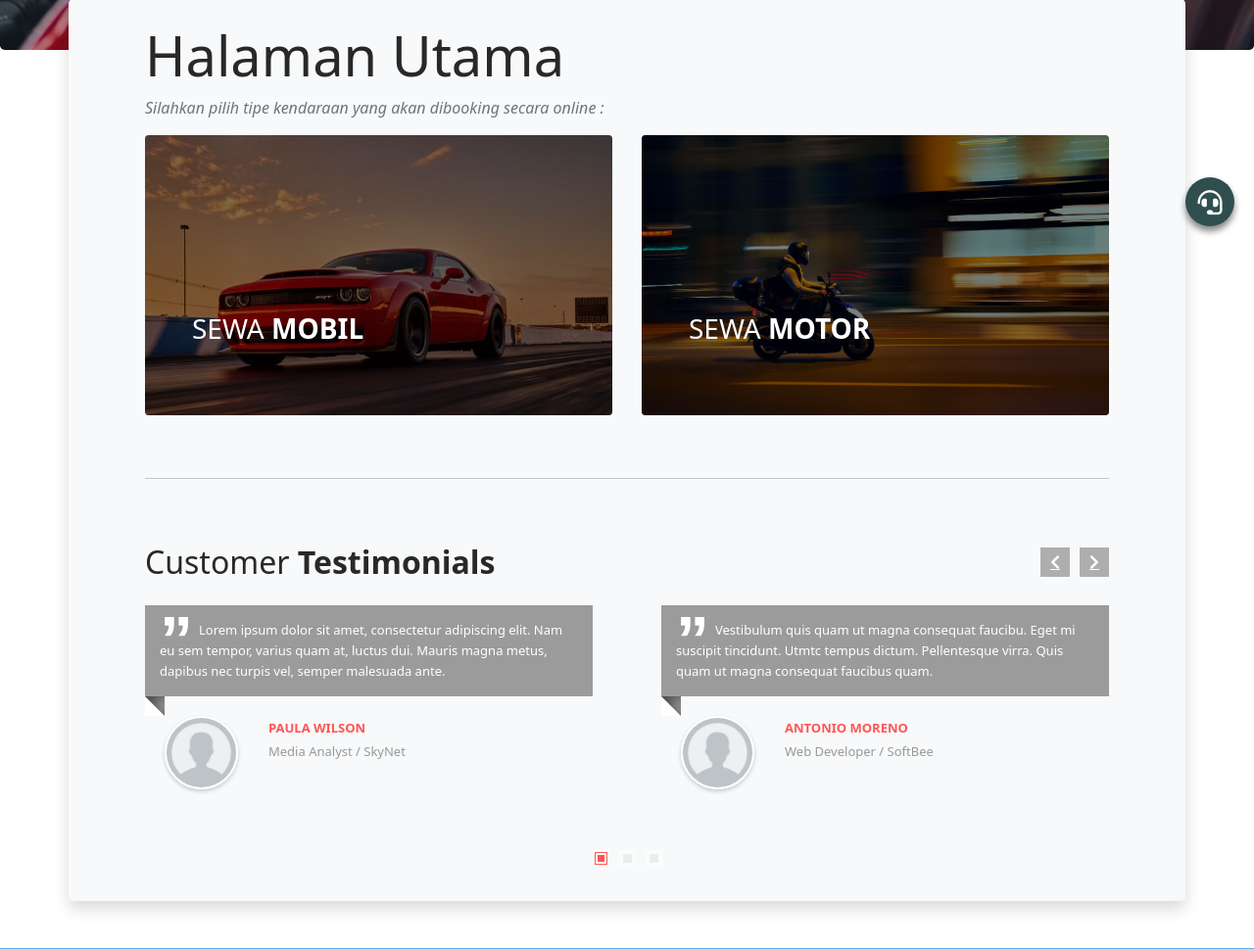
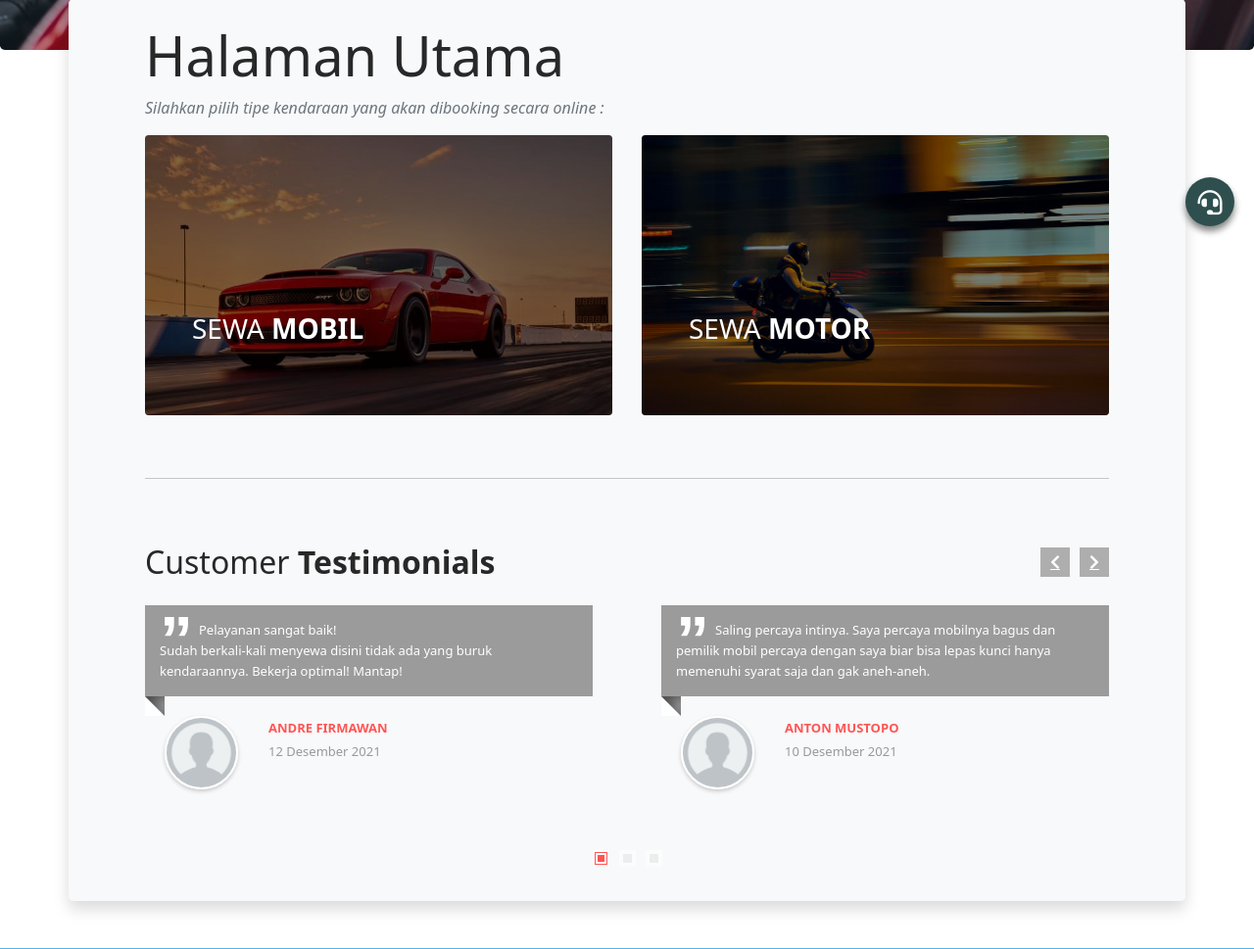
Before and after one commit to Ywai51/rentalsite, a Django app: page / in a window 1280 px wide. Shown: the part 549-1518 px from the top of the page at 98% size. Run offline with Django 3.2, Linux system fonts and the light colour scheme.

Commit message:
fixing up

```diff
--- a/akun/models.py
+++ b/akun/models.py
@@ -3,9 +3,8 @@ from django.contrib.auth.models import AbstractBaseUser, PermissionsMixin, BaseU
 from django.db.models.fields import DateTimeField
 from django.utils import timezone
 
-# Create your models here.
+
 class AkunManager(BaseUserManager):
-
     def create_superuser(self, email, nama, no_hp, password, **other_fields):
         other_fields.setdefault('is_staff', True)
         other_fields.setdefault('is_superuser', True)
@@ -29,7 +28,6 @@ class AkunManager(BaseUserManager):
         user.save()
         return user
 
-
 class NewAkun(AbstractBaseUser,PermissionsMixin):
 
     email = models.EmailField(verbose_name="email", max_length=254, unique=True)
--- a/akun/views.py
+++ b/akun/views.py
@@ -6,7 +6,7 @@ from akun.forms import FormAkun
 from .models import NewAkun
 from booking.models import bookMobil,bookMotor
 
-# Create your views here.
+
 def index(request):
     #cek user login/belum
     if request.user.is_authenticated:
--- a/templates/home/index.html
+++ b/templates/home/index.html
@@ -84,31 +84,28 @@
               <div class="row">
                 <div class="col-sm-6 pb-3">
                   <div class="testimonial">
-                    <p>Lorem ipsum dolor sit amet, consectetur adipiscing elit. Nam eu sem tempor, varius quam at,
-                      luctus dui. Mauris magna metus, dapibus nec turpis vel, semper malesuada ante.</p>
+                    <p>Pelayanan sangat baik! <br> Sudah berkali-kali menyewa disini tidak ada yang buruk kendaraannya. Bekerja optimal! Mantap!</p>
                   </div>
                   <div class="media">
                     <img src="{% static 'base-img/profile-ph.png' %}" class="mr-3" alt="">
                     <div class="media-body">
                       <div class="overview">
-                        <div class="name"><b>Paula Wilson</b></div>
-                        <div class="details">Media Analyst / SkyNet</div>
-
+                        <div class="name"><b>Andre Firmawan</b></div>
+                        <div class="details">12 Desember 2021</div>
                       </div>
                     </div>
                   </div>
                 </div>
                 <div class="col-sm-6">
                   <div class="testimonial">
-                    <p>Vestibulum quis quam ut magna consequat faucibu. Eget mi suscipit tincidunt. Utmtc tempus dictum.
-                      Pellentesque virra. Quis quam ut magna consequat faucibus quam.</p>
+                    <p>Saling percaya intinya. Saya percaya mobilnya bagus dan pemilik mobil percaya dengan saya biar bisa lepas kunci hanya memenuhi syarat saja dan gak aneh-aneh.</p>
                   </div>
                   <div class="media">
                     <img src="{% static 'base-img/profile-ph.png' %}" class="mr-3" alt="">
                     <div class="media-body">
                       <div class="overview">
-                        <div class="name"><b>Antonio Moreno</b></div>
-                        <div class="details">Web Developer / SoftBee</div>
+                        <div class="name"><b>Anton Mustopo</b></div>
+                        <div class="details">10 Desember 2021</div>
 
                       </div>
                     </div>
@@ -120,15 +117,14 @@
               <div class="row">
                 <div class="col-sm-6">
                   <div class="testimonial">
-                    <p>Lorem ipsum dolor sit amet, consectetur adipiscing elit. Nam eu sem tempor, varius quam at,
-                      luctus dui. Mauris magna metus, dapibus nec turpis vel, semper malesuada ante.</p>
+                    <p>Pelayanan baik! <br> Setelah bayar harus menunggu dulu karena harus dilihat adminnya sabar aja pasti ditanganin. Good job!</p>
                   </div>
                   <div class="media">
-                    <img src="/examples/images/clients/3.jpg" class="mr-3" alt="">
+                    <img src="{% static 'base-img/profile-ph.png' %}" class="mr-3" alt="">
                     <div class="media-body">
                       <div class="overview">
-                        <div class="name"><b>Michael Holz</b></div>
-                        <div class="details">Web Developer / DevCorp</div>
+                        <div class="name"><b>Kholil Batubara</b></div>
+                        <div class="details">28 November 2021</div>
 
                       </div>
                     </div>
@@ -136,16 +132,14 @@
                 </div>
                 <div class="col-sm-6">
                   <div class="testimonial">
-                    <p>Vestibulum quis quam ut magna consequat faucibu. Eget mi suscipit tincidunt. Utmtc tempus dictum.
-                      Pellentesque virra. Quis quam ut magna consequat faucibus quam.</p>
+                    <p>Pernah salah pesen, tapi adminnya fast respon jadi sekali hubungi langsung ditangani dan alhasil jadi nyewa disini terus karena gercep. Nice banget lah!</p>
                   </div>
                   <div class="media">
-                    <img src="/examples/images/clients/4.jpg" class="mr-3" alt="">
+                    <img src="{% static 'base-img/profile-ph.png' %}" class="mr-3" alt="">
                     <div class="media-body">
                       <div class="overview">
-                        <div class="name"><b>Mary Saveley</b></div>
-                        <div class="details">Graphic Designer / MarsMedia</div>
-
+                        <div class="name"><b>Maya Siska Sari</b></div>
+                        <div class="details">20 November 2021</div>
                       </div>
                     </div>
                   </div>
@@ -156,34 +150,30 @@
               <div class="row">
                 <div class="col-sm-6">
                   <div class="testimonial">
-                    <p>Lorem ipsum dolor sit amet, consectetur adipiscing elit. Nam eu sem tempor, varius quam at,
-                      luctus dui. Mauris magna metus, dapibus nec turpis vel, semper malesuada ante.</p>
+                    <p>Pelayanannya ramah banget, cuma butuh syarat standar udah bisa lepas kunci. Apalagi adminnya ganteng tenryata jadi suka nyewa disini sekalian PDKT hehe.</p>
                   </div>
                   <div class="media">
-                    <img src="/examples/images/clients/5.jpg" class="mr-3" alt="">
+                    <img src="{% static 'base-img/profile-ph.png' %}" class="mr-3" alt="">
                     <div class="media-body">
                       <div class="overview">
-                        <div class="name"><b>Martin Sommer</b></div>
-                        <div class="details">SEO Analyst / RealSearch</div>
-
+                        <div class="name"><b>Ajeng Anugerah</b></div>
+                        <div class="details">21 Juni 2021</div>
                       </div>
                     </div>
                   </div>
                 </div>
                 <div class="col-sm-6">
                   <div class="testimonial">
-                    <p>Vestibulum quis quam ut magna consequat faucibu. Eget mi suscipit tincidunt. Utmtc tempus dictum.
-                      Pellentesque virra. Quis quam ut magna consequat faucibus quam.</p>
+                    <p>Bagus sekali. <br> Sangat murah harga sewa nya. Sangat worth it untuk dicoba cuma pake hape bisa pesen kendaraan sesukanya enak banget.</p>
                   </div>
                   <div class="media">
                     <div class="media-left d-flex mr-3">
-                      <img src="/examples/images/clients/6.jpg" alt="">
+                      <img src="{% static 'base-img/profile-ph.png' %}" alt="">
                     </div>
                     <div class="media-body">
                       <div class="overview">
-                        <div class="name"><b>John Williams</b></div>
-                        <div class="details">Web Designer / UniqueDesign</div>
-
+                        <div class="name"><b>Lukman Hidayat</b></div>
+                        <div class="details">1 Juni 2021</div>
                       </div>
                     </div>
                   </div>
```
Also changed, not shown: templates/akun/index.html (+17 -9 lines), templates/booking/pembayaran.html (+34 -5 lines), db.sqlite3.
